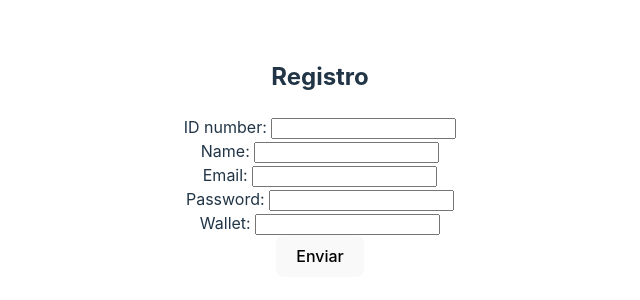
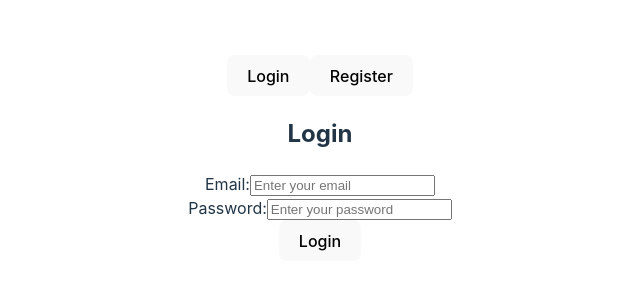
Before and after one commit to YurleisZg/hackaton-frontend, a React (Vite) app: page / in a window 1280 px wide. Shown: the part 242-542 px from the top of the page, without its empty margins (320-960 px from the left). Built offline with nearby package versions, Linux system fonts and the light colour scheme.

Commit message:
🔥 Updated the Register component to include ID number, name, email, password, and wallet - Updated the App component to include buttons for toggling between Login and Register components

```diff
--- a/package.json
+++ b/package.json
@@ -10,6 +10,7 @@
     "preview": "vite preview"
   },
   "dependencies": {
+    "axios": "^1.7.7",
     "react": "^18.3.1",
     "react-dom": "^18.3.1"
   },
--- a/src/App.tsx
+++ b/src/App.tsx
@@ -1,14 +1,23 @@
-import { useState} from 'react'
-import reactLogo from './assets/react.svg'
-import viteLogo from '/vite.svg'
-import './App.css'
-import { login } from './components/login'
-import { Register } from './components/register'
+import { useState } from 'react';
+import './App.css';
+import { Login } from './components/login';
+import Register from './components/register';
 
 function App() {
+  const [isLogin, setIsLogin] = useState(true); // Estado para controlar el componente a mostrar
+
   return (
     <>
-      <Register/>
+      <div>
+        {/* Botón para alternar entre Login y Register */}
+        <button onClick={() => setIsLogin(true)}>Login</button>
+        <button onClick={() => setIsLogin(false)}>Register</button>
+      </div>
+
+      {/* Renderiza el componente según el estado */}
+      {isLogin ? <Login /> : <Register />}
+
+      {/* Puedes dejar el siguiente código comentado o eliminarlo si no lo necesitas */}
       {/* <div>
         <a href="https://vitejs.dev" target="_blank">
           <img src={viteLogo} className="logo" alt="Vite logo" />
@@ -30,7 +39,7 @@ function App() {
         Click on the Vite and React logos to learn more
       </p> */}
     </>
-  )
+  );
 }
 
-export default App
+export default App;
--- a/src/components/login.tsx
+++ b/src/components/login.tsx
@@ -1,21 +1,67 @@
-import React from 'react'
+import React, { useState } from 'react';
+import { login } from '../services/auth'; // Importa la función de login
 
-export const Login = () => {
+// Definimos el tipo para los datos de login
+interface UserLogin {
+  id: string;
+  password: string;
+}
+
+export const Login: React.FC = () => {
+  const [email, setEmail] = useState<string>('');
+  const [password, setPassword] = useState<string>('');
+  const [error, setError] = useState<string>('');
+  const [loading, setLoading] = useState<boolean>(false);
+
+  const handleSubmit = async (e: React.FormEvent) => {
+    e.preventDefault();
+    setLoading(true);
+    setError('');
+
+    // Llamamos a la función login pasando el id (email) y password
+    const userLogin: UserLogin = { id: email, password };
+    const isSuccess = await login(userLogin);
+
+    if (!isSuccess) {
+      setError('Login failed. Please check your credentials.');
+    } else {
+      // Acciones a realizar si el login es exitoso
+      console.log('Login successful!');
+    }
+
+    setLoading(false);
+  };
 
   return (
-    <div>
+    <div className="login-container">
       <h2>Login</h2>
-      <form>
-        <div>
+      <form onSubmit={handleSubmit} className="login-form">
+        <div className="form-group">
           <label>Email:</label>
-          <input type="email" required />
+          <input
+            type="email"
+            value={email}
+            onChange={(e) => setEmail(e.target.value)}
+            required
+            placeholder="Enter your email"
+          />
         </div>
-        <div>
+        <div className="form-group">
           <label>Password:</label>
-          <input type="password" required />
+          <input
+            type="password"
+            value={password}
+            onChange={(e) => setPassword(e.target.value)}
+            required
+            placeholder="Enter your password"
+          />
         </div>
-        <button type="submit">Login</button>
+        {error && <div className="error-message">{error}</div>}
+        <button type="submit" disabled={loading}>
+          {loading ? 'Logging in...' : 'Login'}
+        </button>
       </form>
     </div>
-  )
-}
+  );
+};
+export default Login;
--- a/src/components/register.tsx
+++ b/src/components/register.tsx
@@ -1,8 +1,18 @@
 import React, { useState } from 'react';
-import { register } from '../services/auth';
+import { register } from '../services/auth'; // Importa la función de registro
 
-export const Register = () => {
-  const [user, setUser] = useState({
+// Definimos la interfaz para el estado del usuario
+interface User {
+  id: string;
+  name: string;
+  email: string;
+  password: string;
+  wallet: string;
+}
+
+const Register: React.FC = () => {
+  // Inicializamos el estado de `user` con tipos definidos
+  const [user, setUser] = useState<User>({
     id: '',
     name: '',
     email: '',
@@ -10,29 +20,32 @@ export const Register = () => {
     wallet: ''
   });
 
+  // Manejo de cambios en los campos del formulario
   const handleChange = (e: React.ChangeEvent<HTMLInputElement>) => {
     const { name, value } = e.target;
     setUser({ ...user, [name]: value });
   };
 
+  // Manejo del envío del formulario
   const handleSubmit = async (e: React.FormEvent<HTMLFormElement>) => {
     e.preventDefault(); // Evita el comportamiento predeterminado del formulario
 
     console.log(user);
     const data = {
-      "id": user.id,
-      "name": user.name,
-      "email": user.email,
-      "password": user.password,
-      "wallet": user.wallet,
-      "registration_hash": "1234567890"
-    }
+      id: user.id,
+      name: user.name,
+      email: user.email,
+      password: user.password,
+      wallet: user.wallet,
+      registration_hash: '1234567890'
+    };
+
     const success = await register(data);
     if (success) {
-      // Aquí puedes manejar el éxito, por ejemplo, redirigir al usuario
+      // Acciones en caso de éxito, por ejemplo, redirigir o mostrar un mensaje
       alert('Registro exitoso');
     } else {
-      // Manejar el error, por ejemplo, mostrando un mensaje
+      // Manejo de error, por ejemplo, mostrar mensaje de error
       alert('Error en el registro');
     }
   };
@@ -41,30 +54,60 @@ export const Register = () => {
     <div>
       <h2>Registro</h2>
       <form onSubmit={handleSubmit}>
-      <div>
+        <div>
           <label>ID number: </label>
-          <input type="text" name="id" value={user.id} onChange={handleChange} required />
+          <input
+            type="text"
+            name="id"
+            value={user.id}
+            onChange={handleChange}
+            required
+          />
         </div>
         <div>
           <label>Name: </label>
-          <input type="text" name="name" value={user.name} onChange={handleChange} required />
+          <input
+            type="text"
+            name="name"
+            value={user.name}
+            onChange={handleChange}
+            required
+          />
         </div>
         <div>
           <label>Email: </label>
-          <input type="email" name="email" value={user.email} onChange={handleChange} required />
+          <input
+            type="email"
+            name="email"
+            value={user.email}
+            onChange={handleChange}
+            required
+          />
         </div>
         <div>
           <label>Password: </label>
-          <input type="password" name="password" value={user.password} onChange={handleChange} required />
+          <input
+            type="password"
+            name="password"
+            value={user.password}
+            onChange={handleChange}
+            required
+          />
         </div>
         <div>
           <label>Wallet: </label>
-          <input type="text" name="wallet" value={user.wallet} onChange={handleChange} required />
+          <input
+            type="text"
+            name="wallet"
+            value={user.wallet}
+            onChange={handleChange}
+            required
+          />
         </div>
         <button type="submit">Enviar</button>
       </form>
     </div>
   );
-}
+};
 
 export default Register;
--- a/src/services/api.ts
+++ b/src/services/api.ts
@@ -10,13 +10,12 @@ const api = {
     },
 
     post: async (url: string, data:unknown) => {
-        console.log((JSON.stringify(data).toString()));
         const response = await fetch(baseUrl + url, {
             method: 'POST',
             headers: {
                 'Content-Type': 'application/json',
                 'accept': 'application/json',
-                'Access-Control-Allow-Origin': '*'
+                'Access-Control-Allow-Origin': ''
               },
             body: JSON.stringify(data),
         });
--- a/src/services/auth.ts
+++ b/src/services/auth.ts
@@ -15,12 +15,22 @@ interface UserLogin {
 
 async function register(user: UserRegister):Promise<boolean> {
     try {
-        await api.post('/registrar/', user);
+        await api.post('/registrar', user);
     } catch {
         return false;
     }
     return true;
 }
+
+async function connect():Promise<boolean> {
+    try {
+        await api.get('/connect');
+    } catch {
+        return false;
+    }
+    return true;
+}
+
 
 async function login(user: UserLogin):Promise<boolean> {
     try {
@@ -36,4 +46,4 @@ async function login(user: UserLogin):Promise<boolean> {
     return true;
 }
 
-export { register, login };
+export { register, login, connect };
```
Also changed, not shown: 1 other file (tests, documents, lock files or other folders).
